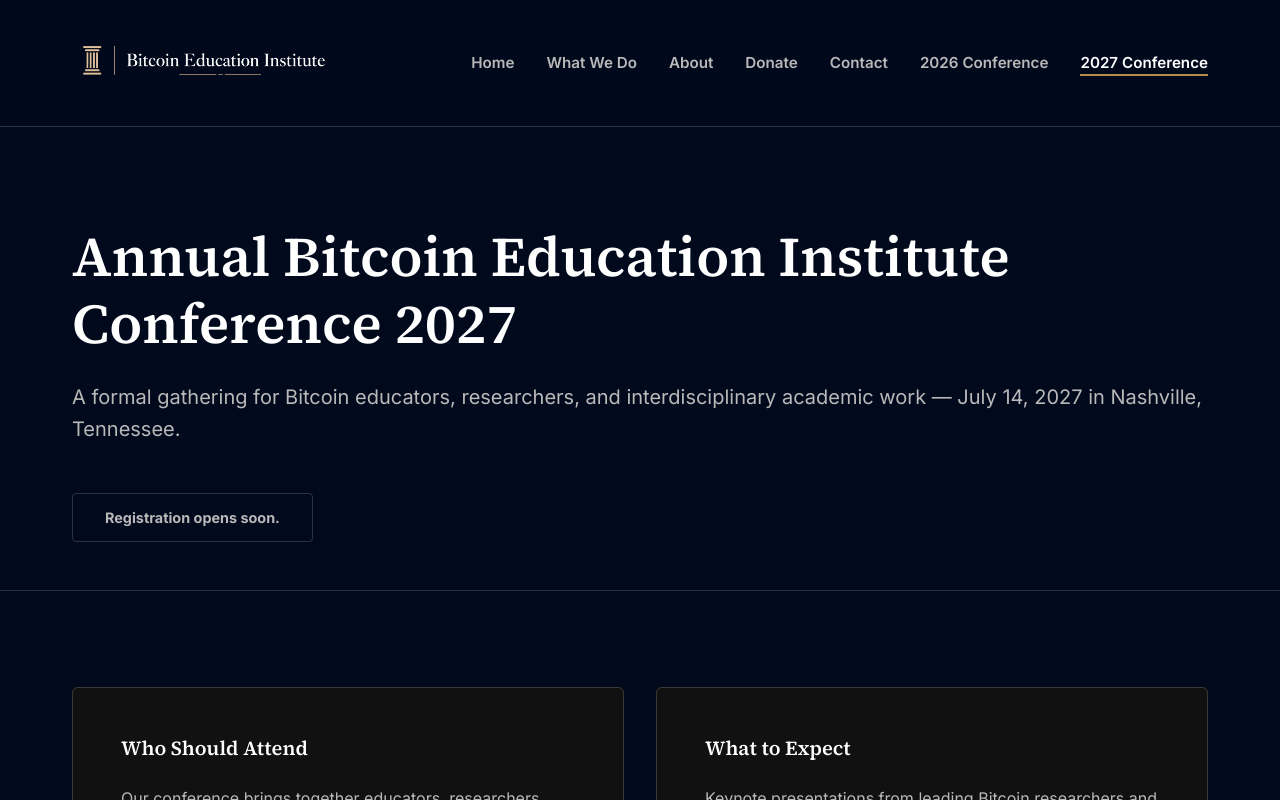
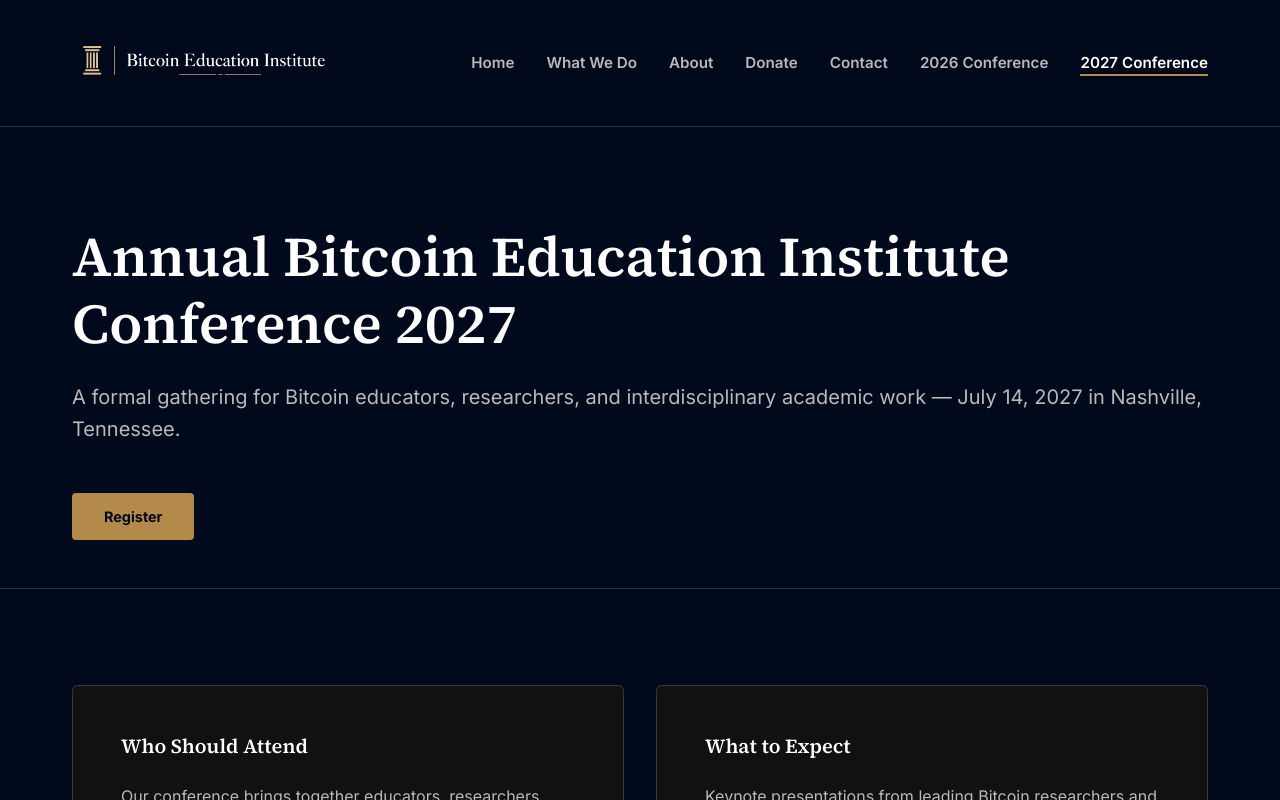
Before and after one commit to jippylong12/bei-website, a React (Vite) app: page /conference-2027 in a window 1280 px wide. Shown: the top 800 px of the page. Built offline with nearby package versions, Linux system fonts and the light colour scheme; no server answers.

Commit message:
Wire the 2027 registration form into the Register button
Link from Daniel; the canonical published viewform URL replaces his
editor link so visitors don't hit a permission wall.

Co-Authored-By: Claude Fable 5 <noreply@anthropic.com>

```diff
--- a/src/pages/Conference/Conference2027.jsx
+++ b/src/pages/Conference/Conference2027.jsx
@@ -2,8 +2,8 @@ import { motion } from 'motion/react';
 import Hero from '../../components/Hero/Hero';
 import styles from './Conference.module.css';
 
-// 2027 form comes from Daniel; the Register button renders once this is set.
-const REGISTRATION_FORM_URL = null;
+const REGISTRATION_FORM_URL =
+  'https://docs.google.com/forms/d/e/1FAIpQLSe3cSZKnGAQOO7lDALniVFbhEVgFLae6zNv5K8cTQD6EGH1cA/viewform';
 
 export default function Conference2027() {
   return (
```
